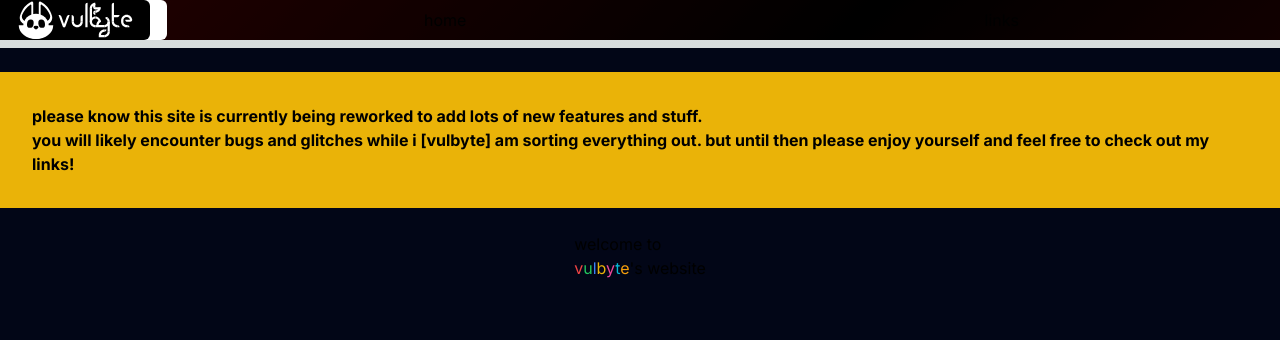
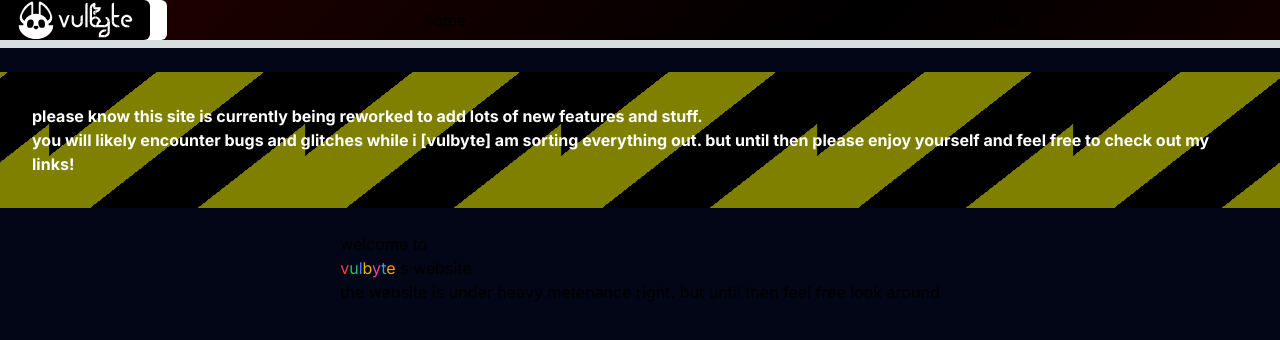
Before and after one commit to bubbshalub/bubbshalubDotCom, a Next.js app: page / in a window 1280 px wide. Shown: the top 340 px of the page. Built offline with nearby package versions, Linux system fonts and the light colour scheme; no server answers.

Commit message:
added a big bold banner for people to see as a warning that the site is under metenance

```diff
--- a/app/globals.css
+++ b/app/globals.css
@@ -18,10 +18,28 @@
 
 body {
     color: rgb(var(--foreground-rgb));
-  background: linear-gradient(
-      to bottom,
+    background: linear-gradient(to bottom,
             transparent,
-      rgb(var(--background-end-rgb))
-    )
-    rgb(var(--background-start-rgb));
+            rgb(var(--background-end-rgb))) rgb(var(--background-start-rgb));
 }
+
+.warning {
+    background-image: linear-gradient(-38deg, olive 0%, olive 25%, black 25%, black 50%, olive 50%, olive 75%, black 75%, black 100%);
+    background-size: 20%;
+    background-position-x: 0%;
+
+    animation-name: scroll;
+    animation-duration: 10s;
+    animation-iteration-count: infinite;
+    animation-timing-function: linear;
+}
+
+@keyframes scroll {
+    0% {
+        background-position-x: 0%
+    }
+
+    100% {
+        background-position-x: 100%
+    }
+}
--- a/app/page.tsx
+++ b/app/page.tsx
@@ -7,11 +7,11 @@ export default function Home() {
       <main className="bg-slate-950 h-screen">
         <div>
           <br />
-          <div className="bg-yellow-500 text-black font-bold p-8">
+          <div className="warning bg-yellow-500 text-white font-bold p-8">
             <h1>
-              {" "}
-              please know this site is currently being reworked to add lots of
-              new features and stuff. <br />{" "}
+              {`please know this site is currently being reworked to add lots of
+              new features and stuff.`}
+              <br />
             </h1>
             <p>
               {`you will likely encounter bugs and glitches while i [vulbyte] am sorting everything out. but until then please enjoy yourself and feel free to check out my links!`}
@@ -30,6 +30,10 @@ export default function Home() {
             <span className="text-cyan-500">t</span>
             <span className="text-amber-500">e</span>
             {`'s website`}
+            <br />
+            {`
+                the website is under heavy metenance right. but until then feel free look around
+            `}
           </h1>
         </div>
       </main>
```
Lines whose indentation alone changed are shown as unchanged.
